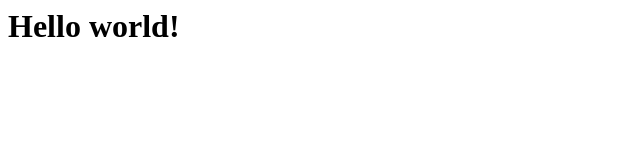
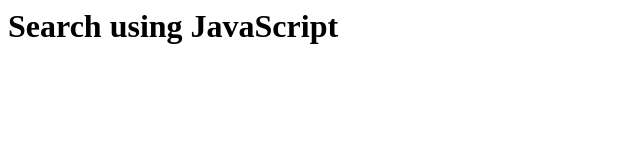
Before and after one commit to JanakThapa3108/JanakThapa3108.github.io, a plain HTML site: page search/index.html in a window 1280 px wide. Shown: the whole page, without its empty margins (0-640 px from the left). Drawn offline with Linux system fonts and the light colour scheme.

Commit message:
Index file change

```diff
--- a/search/index.html
+++ b/search/index.html
@@ -1 +1,10 @@
-<h1>Hello world!</h1>
+<html lang="en">
+<head>
+    <meta charset="UTF-8">
+    <meta name="viewport" content="width=device-width, initial-scale=1.0">
+    <title>Document</title>
+</head>
+<body>
+    <h1>Search using JavaScript</h1>
+</body>
+</html>
```
